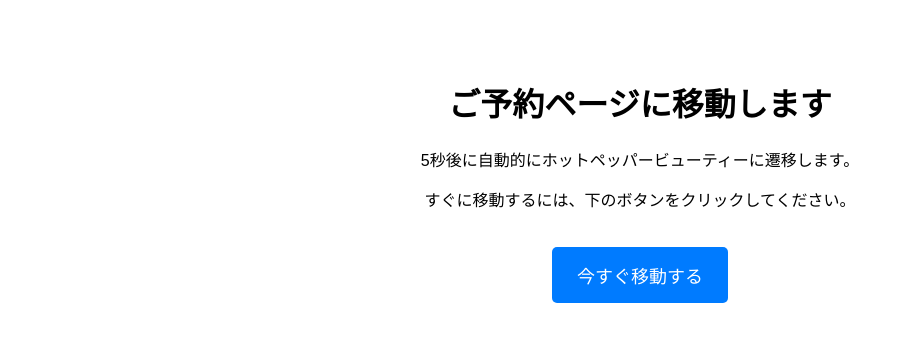
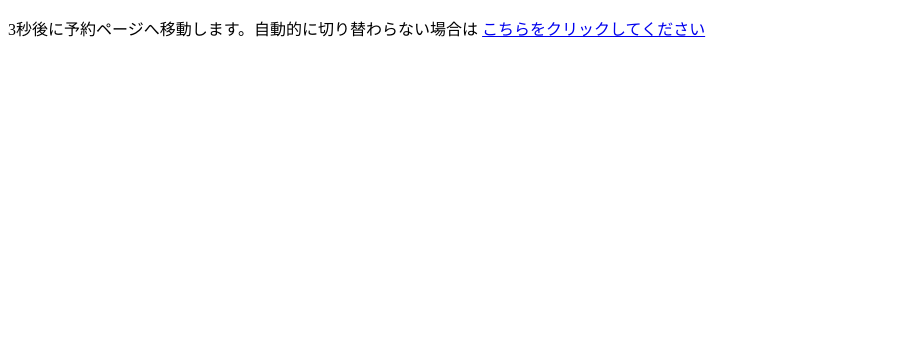
Before and after one commit to Glow2021yoko/glow-lp, a plain HTML site: page redirect.html in a window 1280 px wide. Shown: the whole page, without its empty margins (0-904 px from the left). Drawn offline with Linux system fonts and the light colour scheme.

Commit message:
Update redirect.html

```diff
--- a/redirect.html
+++ b/redirect.html
@@ -1,52 +1,31 @@
 <!DOCTYPE html>
 <html lang="ja">
   <head>
-  <meta charset="UTF-8">
-  <title>ご予約ページに移動します</title>
-  <meta name="viewport" content="width=device-width, initial-scale=1.0">
-  <meta http-equiv="refresh" content="5; URL=https://beauty.hotpepper.jp/CSP/kr/reserve/?storeId=H000563906&couponId=CP00000011459641
-">
-  <style>
-    body {
-      font-family: sans-serif;
-      text-align: center;
-      padding: 50px;
-    }
-    .button {
-      display: inline-block;
-      padding: 15px 25px;
-      font-size: 18px;
-      color: white;
-      background-color: #007BFF;
-      text-decoration: none;
-      border-radius: 5px;
-      margin-top: 20px;
-    }
-  </style>
-
+    <meta charset="UTF-8" />
+    <meta name="viewport" content="width=device-width, initial-scale=1.0" />
+    <title>リダイレクト中です</title>
+    <meta http-equiv="refresh" content="3; url=https://beauty.hotpepper.jp/CSP/kr/reserve/?storeId=H000563906&menuId=MN00000009402749" />
+    <meta name="facebook-domain-verification" content="qbjrnx2pmjjn31i30c5onbrwmeqlmw" />
     <!-- Meta Pixel Code -->
     <script>
-  !function(f,b,e,v,n,t,s)
-  {if(f.fbq)return;n=f.fbq=function(){n.callMethod?
+      !function(f,b,e,v,n,t,s){
+        if(f.fbq)return;n=f.fbq=function(){n.callMethod?
         n.callMethod.apply(n,arguments):n.queue.push(arguments)};
         if(!f._fbq)f._fbq=n;n.push=n;n.loaded=!0;n.version='2.0';
         n.queue=[];t=b.createElement(e);t.async=!0;
         t.src=v;s=b.getElementsByTagName(e)[0];
-  s.parentNode.insertBefore(t,s)}(window, document,'script',
-  'https://connect.facebook.net/en_US/fbevents.js');
+        s.parentNode.insertBefore(t,s)
+      }(window, document,'script','https://connect.facebook.net/en_US/fbevents.js');
       fbq('init', '4238194436467084');
-  fbq('track', 'Lead');
+      fbq('track', 'PageView');
     </script>
-  <noscript><img height="1" width="1" style="display:none"
-  src="https://www.facebook.com/tr?id=4238194436467084&ev=Lead&noscript=1"
-  /></noscript>
+    <noscript>
+      <img height="1" width="1" style="display:none"
+        src="https://www.facebook.com/tr?id=4238194436467084&ev=PageView&noscript=1"/>
+    </noscript>
     <!-- End Meta Pixel Code -->
   </head>
   <body>
-  <h1>ご予約ページに移動します</h1>
-  <p>5秒後に自動的にホットペッパービューティーに遷移します。</p>
-  <p>すぐに移動するには、下のボタンをクリックしてください。</p>
-  <a href="https://beauty.hotpepper.jp/CSP/kr/reserve/?storeId=H000563906&couponId=CP00000011459641
-" class="button">今すぐ移動する</a>
+    <p>3秒後に予約ページへ移動します。自動的に切り替わらない場合は <a href="https://beauty.hotpepper.jp/CSP/kr/reserve/?storeId=H000563906&menuId=MN00000009402749">こちらをクリックしてください</a></p>
   </body>
 </html>
```
Lines whose indentation alone changed are shown as unchanged.
